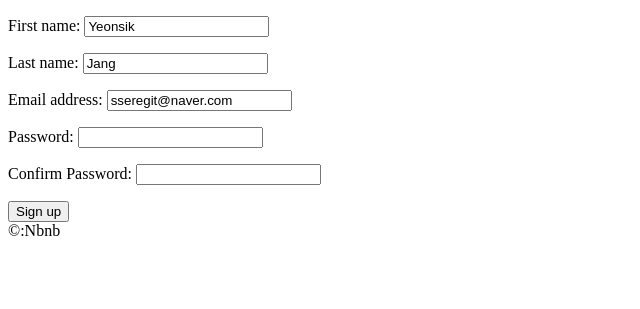
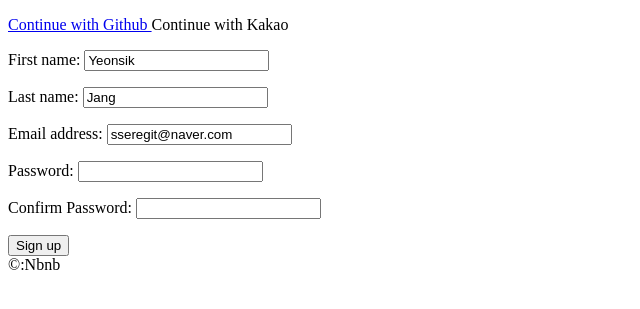
Before and after one commit to sseregit/airbnb-clone, a Django app: page /users/signup in a window 1280 px wide. Shown: the part 78-387 px from the top of the page, without its empty margins (0-640 px from the left). Run offline with Django 3.2, Linux system fonts and the light colour scheme.

Commit message:
2021.08.20 AM 01.28

```diff
--- /dev/null
+++ b/templates/emails/verify_email.html
@@ -0,0 +1,4 @@
+<h4>Verify Email</h4>
+<span>Hello, to cerify your email click
+    <a href="http://127.0.0.1:8000/users/verify/{secret}">here</a>
+</span>
--- /dev/null
+++ b/templates/partials/social_login.html
@@ -0,0 +1,8 @@
+<div>
+    <a href="{% url "users:github-login"%}">
+        Continue with Github
+    </a>
+    <a>
+        Continue with Kakao
+    </a>
+</div>
--- a/templates/users/login.html
+++ b/templates/users/login.html
@@ -9,6 +9,7 @@
 {% endblock %}
 
 {% block content %}
+    {% include 'partials/social_login.html' %}
     <form action="{% url "users:login"%}" method="POST">
         {% csrf_token %}
         {{form.as_p}}
--- a/templates/users/signup.html
+++ b/templates/users/signup.html
@@ -9,6 +9,7 @@
 {% endblock %}
 
 {% block content %}
+    {% include 'partials/social_login.html' %}
     <form action="{% url "users:signup"%}" method="POST">
         {% csrf_token %}
         {{form.as_p}}
--- a/users/admin.py
+++ b/users/admin.py
@@ -44,4 +44,6 @@ class CustomUserAdmin(UserAdmin):
         "superhost",
         "is_staff",
         "is_superuser",
+        "email_verified",
+        "email_secret",
     )
--- a/users/models.py
+++ b/users/models.py
@@ -3,6 +3,8 @@ from django.conf import settings
 from django.contrib.auth.models import AbstractUser
 from django.db import models
 from django.core.mail import send_mail
+from django.utils.html import strip_tags
+from django.template.loader import render_to_string
 
 # Create your models here.
 class User(AbstractUser):
@@ -53,11 +55,16 @@ class User(AbstractUser):
         if self.email_verified is False:
             secret = uuid.uuid4().hex[:20]
             self.email_secret = secret
+            html_message = render_to_string(
+                "emails/verify_email.html", {"secret": secret}
+            )
             send_mail(
                 "Verify Airbnb Account",
-                f"Verify account, this is your secret:{secret}",
+                strip_tags(html_message),
                 settings.EMAIL_FROM,
                 [self.email],
                 fail_silently=False,
+                html_message=html_message,
             )
+            self.save()
         return
--- a/users/urls.py
+++ b/users/urls.py
@@ -8,6 +8,9 @@ app_name = "users"
 
 urlpatterns = [
     path("login", views.LoginView.as_view(), name="login"),
+    path("login/github", views.github_login, name="github-login"),
+    path("login/github/callback", views.github_callback, name="github-callback"),
     path("logout", views.log_out, name="logout"),
     path("signup", views.SignUpview.as_view(), name="signup"),
+    path("verify/<str:key>", views.complete_verification, name="complete-verification"),
 ]
--- a/users/views.py
+++ b/users/views.py
@@ -1,9 +1,10 @@
+from re import L
 from django.views import View
 from django.views.generic import FormView
 from django.urls import reverse_lazy
 from django.shortcuts import render, redirect, reverse
 from django.contrib.auth import authenticate, login, logout
-from . import forms
+from . import forms, models
 
 
 class LoginView(FormView):
@@ -45,3 +46,24 @@ class SignUpview(FormView):
             login(self.request, user)
         user.verify_email()
         return super().form_valid(form)
+
+
+def complete_verification(request, key):
+    try:
+        user = models.User.objects.get(email_secret=key)
+        user.email_verified = True
+        user.email_secret = ""
+        user.save()
+        # to do: add succes message
+    except models.User.DoesNotExist:
+        # to do: add error message
+        pass
+    return redirect(reverse("core:home"))
+
+
+def github_login(request):
+    pass
+
+
+def github_callback(request):
+    pass
```
